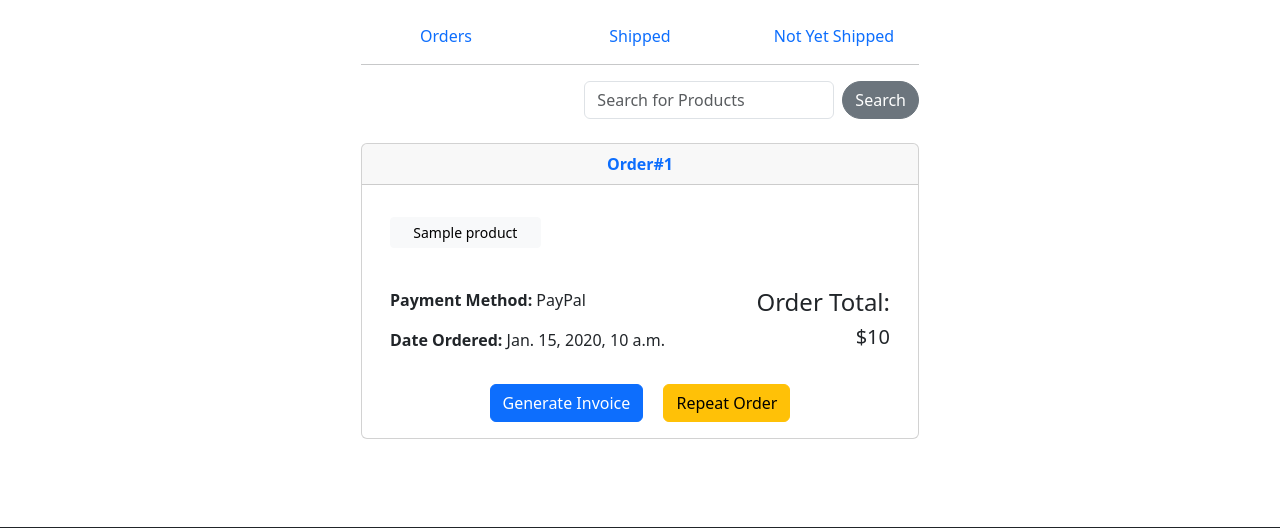
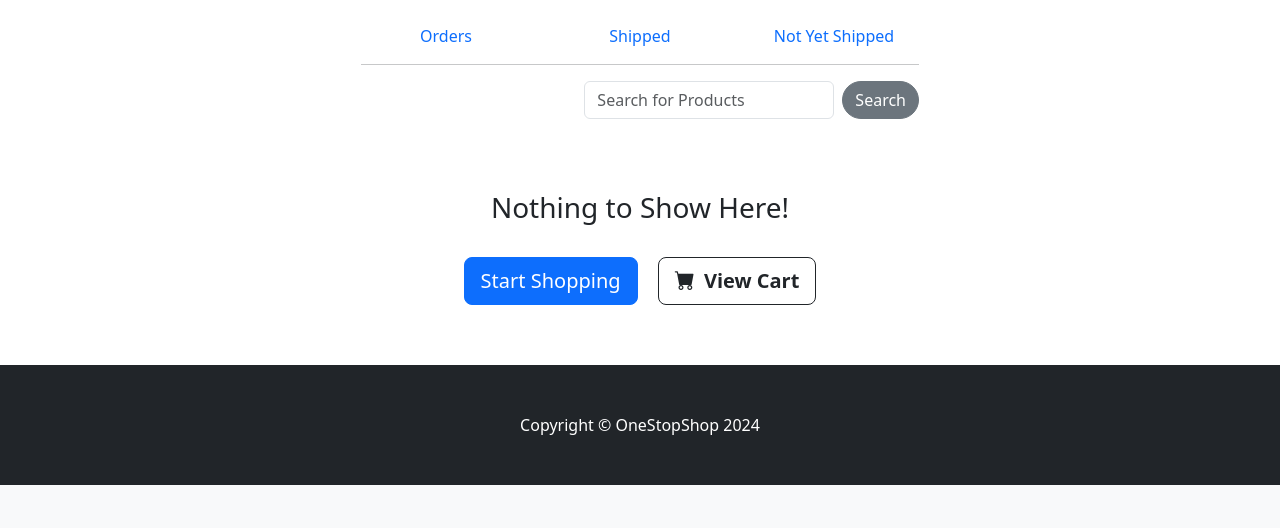
Before and after one commit to dragAnsh/OneStopShop, a Django app: template payment/templates/payment/user_orders_list.html in a window 1280 px wide. Shown: the part 315-843 px from the top of the page. After the commit the page ends 800 px from the top, so only its background shows below. Run offline with Django 5.2, Linux system fonts and the light colour scheme; the template is opened without the code that fills it: most values are stand-ins (such as "Sample title", 1, 10 or a date in 2020).

Commit message:
Add Incremental Changes to User Orders

```diff
--- a/payment/templates/payment/user_orders_list.html
+++ b/payment/templates/payment/user_orders_list.html
@@ -41,14 +41,6 @@
 
             <hr>
 
-            <!-- <form action="" method="get">
-                {% csrf_token %}
-                <div class="mb-3">
-                    <input type="text" class="form-control" placeholder="Search for Products" name="search_text">
-                </div>
-                <button type="submit" class="btn btn-secondary">Search Products</button>
-            </form> -->
-
             <form action="" method="get" class="d-flex flex-row-reverse">
                 <button type="submit" class="btn btn-secondary rounded-pill">Search</button>
                 <input type="text" class="form-control me-2" placeholder="Search for Products" name="search_text" style="max-width: 250px;">
@@ -62,6 +54,7 @@
 
     <div class="container">
         <div class="col-md-6 offset-md-3">
+            {% if has_orders %}
                 {% for order in user_orders %}
                     <div class="card mb-3">
                         <div class="card-header text-center">
@@ -116,6 +109,25 @@
                     </div>
                     <br>
                 {% endfor %}
+
+            {% elif filter == 'all' %}
+                <center>
+                    <h3>You haven't placed any orders yet!</h3>
+                    <br><br>
+                    <a href="{% url 'home' %}" class="btn btn-secondary">Start Shopping</a>
+                </center>
+            {% else %}
+                <center>
+                    <br><br>
+                    <h3>Nothing to Show Here!</h3>
+                    <br>
+                    <a href="{% url 'home' %}" class="btn btn-primary btn-lg me-3">Start Shopping</a>
+                    <a href="{% url 'cart_summary' %}" class="btn btn-outline-dark btn-lg">
+                        <i class="bi-cart-fill me-1"></i>
+                        <strong>View Cart</strong>
+                    </a>
+                </center>
+            {% endif %}
             <br><br>
         </div>
     </div>
--- a/payment/views.py
+++ b/payment/views.py
@@ -154,7 +154,10 @@
                                              | Q(orderitem__product__category__name__icontains=search_text)
                                              | Q(orderitem__product__description__icontains=search_text)).distinct()
 
-        return render(request, 'payment/user_orders_list.html', {'user_orders': user_orders, 'filter': filter})
+        user_orders = user_orders.order_by("-date_ordered")
+
+        has_orders = True if user_orders.exists() else False
+        return render(request, 'payment/user_orders_list.html', {'user_orders': user_orders, 'filter': filter, 'has_orders': has_orders})
     else:
         messages.error(request, "ACCESS DENIED!")
         return redirect('home')
```
Lines whose indentation alone changed are shown as unchanged.
